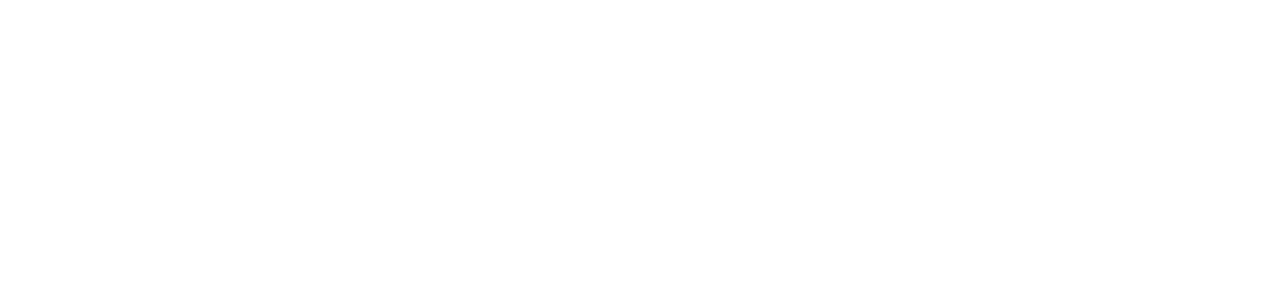
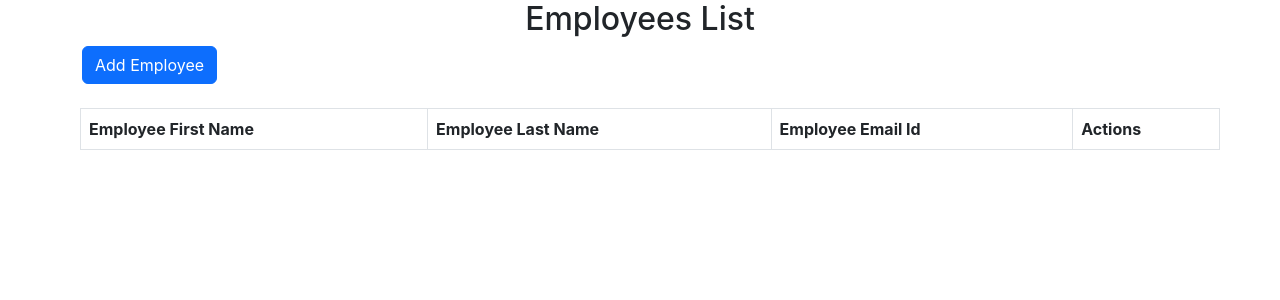
Before and after one commit to taolati20011/traditional-game-project, a React (Create React App) app: page /listgame in a window 1280 px wide. Before the commit this address had no page. Shown: the top 300 px of the page. Built offline with nearby package versions, Linux system fonts and the light colour scheme.

Commit message:
create listgame

```diff
--- a/src/App.js
+++ b/src/App.js
@@ -13,6 +13,8 @@
 import ForgetPassword from './login/ForgetPassword.js';
 import ResetPassword from './login/ResetPassword.js';
 import Addgame from './login/AddGame.js';
+import ListGame from './login/ListGame.js';
+
 
 const AppLink = () => {
   let routes = useRoutes([
@@ -24,6 +26,7 @@
     { path: "/forget-password", element: <ForgetPassword/>},
     { path: "/reset-password", element: <ResetPassword/>},
     { path: "/addgame", element: <Addgame/>},
+    { path: "/listgame", element: <ListGame/>},
     // ...
   ]);
   return routes;
--- /dev/null
+++ b/src/login/ListGame.js
@@ -0,0 +1,48 @@
+import React, { Component, useEffect } from 'react'
+
+export default class ListEmployeeComponent extends Component {
+
+    render() {
+        return (
+            <div class="container">
+                <div>
+                    <h2 className="text-center">Employees List</h2>
+                    <div className>
+                        <button className="btn btn-primary" onClick={this.addEmployee}> Add Employee</button>
+                    </div>
+                    <br></br>
+                    <div className="row">
+                        <table className="table table-striped table-bordered">
+
+                            <thead>
+                                <tr>
+                                    <th> Employee First Name</th>
+                                    <th> Employee Last Name</th>
+                                    <th> Employee Email Id</th>
+                                    <th> Actions</th>
+                                </tr>
+                            </thead>
+                            <tbody>
+                                {/* {
+                                    this.state.employees.map(
+                                        employee =>
+                                        <tr key = {employee.id}>
+                                             <td> { employee.firstName} </td>
+                                             <td> {employee.lastName}</td>
+                                             <td> {employee.emailId}</td>
+                                             <td>
+                                                 <button style={{marginLeft: "10px"}} onClick={ () => this.deleteEmployee(employee.id)} className="btn btn-danger">Delete </button>
+                                                 <button style={{marginLeft: "10px"}} onClick={ () => this.viewEmployee(employee.id)} className="btn btn-info">View </button>
+                                             </td>
+                                        </tr>
+                                    )
+                                } */}
+                            </tbody>
+                        </table>
+
+                    </div>
+                </div>
+            </div>
+        )
+    }
+}
```
